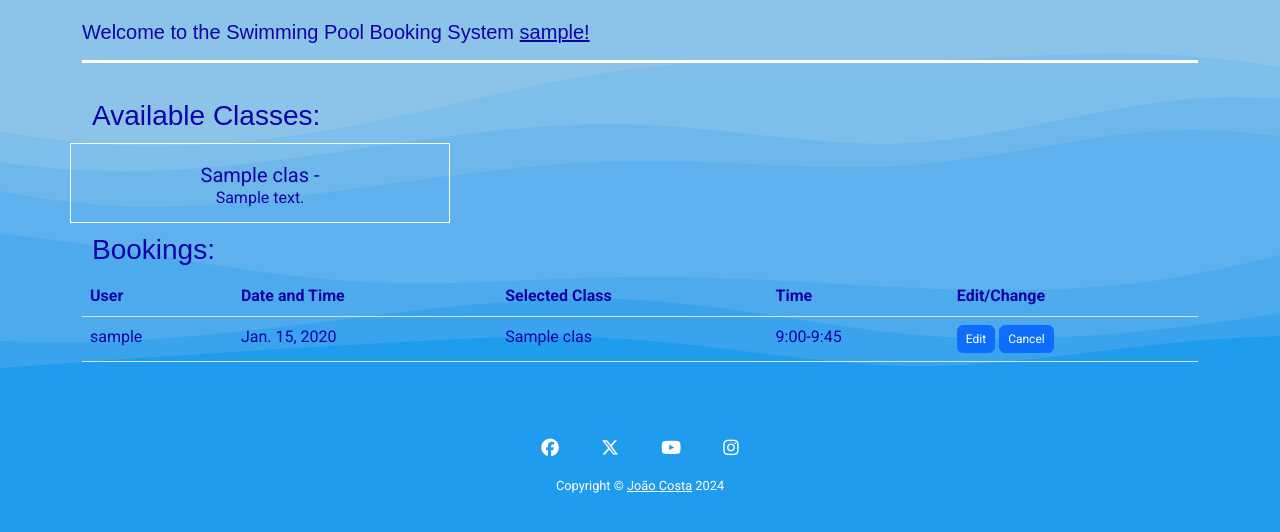
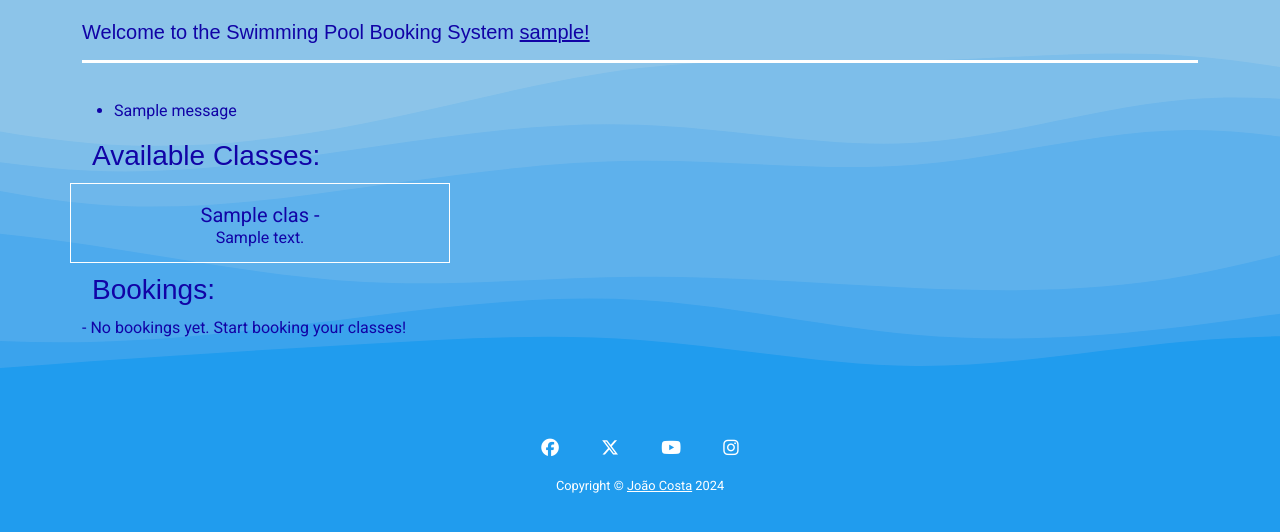
Before and after one commit to Johns-Costa/pool-booking, a Django app: page / in a window 1280 px wide. Shown: the part 74-606 px from the top of the page. Run offline with Django 4.2, Linux system fonts and the light colour scheme; a user stored in the database is signed in; tables that the repository leaves empty hold one stand-in row (values such as "Sample post"); one stand-in notice (Sample message) is shown; data that the repository does not hold is empty; some libraries are stand-ins or nearby versions.

Commit message:
make messages show up when needed

```diff
--- a/booking/templates/booking/cancel_booking.html
+++ b/booking/templates/booking/cancel_booking.html
@@ -5,6 +5,6 @@
     <form method="post" action="">
         {% csrf_token %}
         <p>Are you sure you want to cancel this booking?</p>
-        <button type="submit">Cancel Booking</button>
+        <button type="submit" class="btn btn-primary">Cancel Booking</button>
     </form>
 {% endblock %}
--- a/booking/templates/booking/cancel_class.html
+++ b/booking/templates/booking/cancel_class.html
@@ -7,7 +7,7 @@
     <p>Are you sure you want to delete the class "{{ class.name }}" permanently?</p>
     <form method="post" action="{% url 'cancel_class' class.id %}">
         {% csrf_token %}
-        <button type="submit" class="btn btn-success">Yes, Delete</button>
+        <button type="submit" class="btn btn-primary">Yes, Delete</button>
         <a type="button" class="btn btn-danger" href="{% url 'manage_classes' %}">No, Go Back</a>
     </form>
 {% endblock %}
--- a/booking/templates/booking/edit_booking.html
+++ b/booking/templates/booking/edit_booking.html
@@ -5,6 +5,6 @@
     <form method="post" action="">
         {% csrf_token %}
         {{ form.as_p }}
-        <button type="submit">Save Changes</button>
+        <button type="submit" class="btn btn-primary">Save Changes</button>
     </form>
 {% endblock %}
--- a/booking/templates/booking/index.html
+++ b/booking/templates/booking/index.html
@@ -5,6 +5,15 @@
 <h5>Welcome to the Swimming Pool Booking System <u>{{ user }}!</u></h5>
 {% endif %}
 <hr>
+{% if messages %}
+<ul class="messages">
+  {% for message in messages %}
+    {% if 'cancel_booking' or 'edit_booking' in message.tags %}
+      <li{% if message.tags %} class="{{ message.tags }}"{% endif %}>{{ message }}</li>
+    {% endif %}
+  {% endfor %}
+</ul>
+{% endif %}
 <h3>Available Classes:</h3>
 <div class="container-responsive">
     <div class="row row-cols-lg-3 row-cols-md-2 row-cols-1 p-0">
--- a/booking/views.py
+++ b/booking/views.py
@@ -6,7 +6,7 @@ from django.contrib.admin.views.decorators import staff_member_required
 from django.contrib.auth.decorators import login_required
 from django.http import HttpResponse
 from django.core.exceptions import ValidationError
-
+from django.utils import timezone
 # Create your views here.
 
 @login_required
@@ -14,6 +14,15 @@ def index(request):
     # Exclude canceled classes from the queryset
     classes = Class.objects.filter(canceled=False)
     bookings = Booking.objects.all()
+    bookings = Booking.objects.order_by('date_time')
+    current_datetime = timezone.now()
+    bookings = Booking.objects.filter(date_time__gte=current_datetime)
+    bookings_to_cancel = Booking.objects.filter(date_time__lt=current_datetime)
+
+    # Iterate through the filtered bookings and delete them
+    for booking in bookings_to_cancel:
+        booking.delete()
+
     return render(request, 'booking/index.html', {'classes': classes, 'bookings': bookings})
 
 @login_required
@@ -25,12 +34,12 @@ def book_class(request):
             # Set the user before saving the form
             form.instance.user = request.user
             form.save()
-            messages.success(request, 'Booking successful!')
-            return redirect('index')
-        except ValidationError as e:
-                messages.error(request, str('Cannot book classes in the past.'))
-        except ValueError as e:
-            messages.error(request, 'Form is not valid. Please check your inputs.')
+            messages.success(request, 'Booking successful!', extra_tags='booking_form')
+            return redirect('book_class')
+        except ValidationError:
+                messages.error(request, 'Cannot book classes in the past.', extra_tags='booking_form')
+        except ValueError:
+            messages.error(request, 'Form is not valid. Please check your inputs.', extra_tags='booking_form')
     else:
         form = BookingForm()
 
@@ -49,10 +58,10 @@ def add_class(request):
 
         if class_name and class_description:
             Class.objects.create(name=class_name, description=class_description)
-            messages.success(request, 'Class added successfully!')
+            messages.success(request, 'Class added successfully!', extra_tags='manage_classes')
             return redirect('manage_classes')
         else:
-            messages.error(request, 'Both class name and description are required.')
+            messages.error(request, 'Both class name and description are required.', extra_tags='manage_classes')
 
     return HttpResponse('Invalid request.')
 
@@ -62,7 +71,7 @@ def cancel_class(request, class_id):
 
     if request.method == 'POST':
         my_class.delete()  # Delete the class permanently
-        messages.success(request, 'Class deleted successfully!')
+        messages.success(request, 'Class deleted successfully!', extra_tags='cancel_class')
         return redirect('manage_classes')
 
     return render(request, 'booking/cancel_class.html', {'class': my_class})
@@ -75,7 +84,8 @@ def edit_booking(request, booking_id):
         form = BookingForm(request.POST, instance=booking)
         if form.is_valid():
             form.save()
-            return redirect('index')  # Redirect to the main page after editing
+            messages.success(request, 'Booking edited successfully!', extra_tags='edit_booking')
+            return redirect('index')
     else:
         form = BookingForm(instance=booking)
 
@@ -86,8 +96,8 @@ def cancel_booking(request, booking_id):
     booking = get_object_or_404(Booking, id=booking_id, user=request.user)
 
     if request.method == 'POST':
-        # Implement logic to handle cancellation (e.g., set a 'canceled' flag)
-        booking.delete()  # This is just an example; adjust based on your requirements
-        return redirect('index')  # Redirect to the main page after cancellation
+        booking.delete()
+        messages.success(request, 'Booking deleted successfully!', extra_tags='cancel_booking')
+        return redirect('index')
 
     return render(request, 'booking/cancel_booking.html', {'booking': booking})
--- a/pool/settings.py
+++ b/pool/settings.py
@@ -27,7 +27,7 @@ BASE_DIR = Path(__file__).resolve().parent.parent
 SECRET_KEY = os.environ.get("SECRET_KEY")
 
 # SECURITY WARNING: don't run with debug turned on in production!
-DEBUG = False
+DEBUG = True
 
 ALLOWED_HOSTS = ['127.0.0.1', '.herokuapp.com']
 
```
Also changed, not shown: booking/templates/booking/booking_form.html (+6 -4 lines), booking/templates/booking/manage_classes.html (+9 -1 lines).
